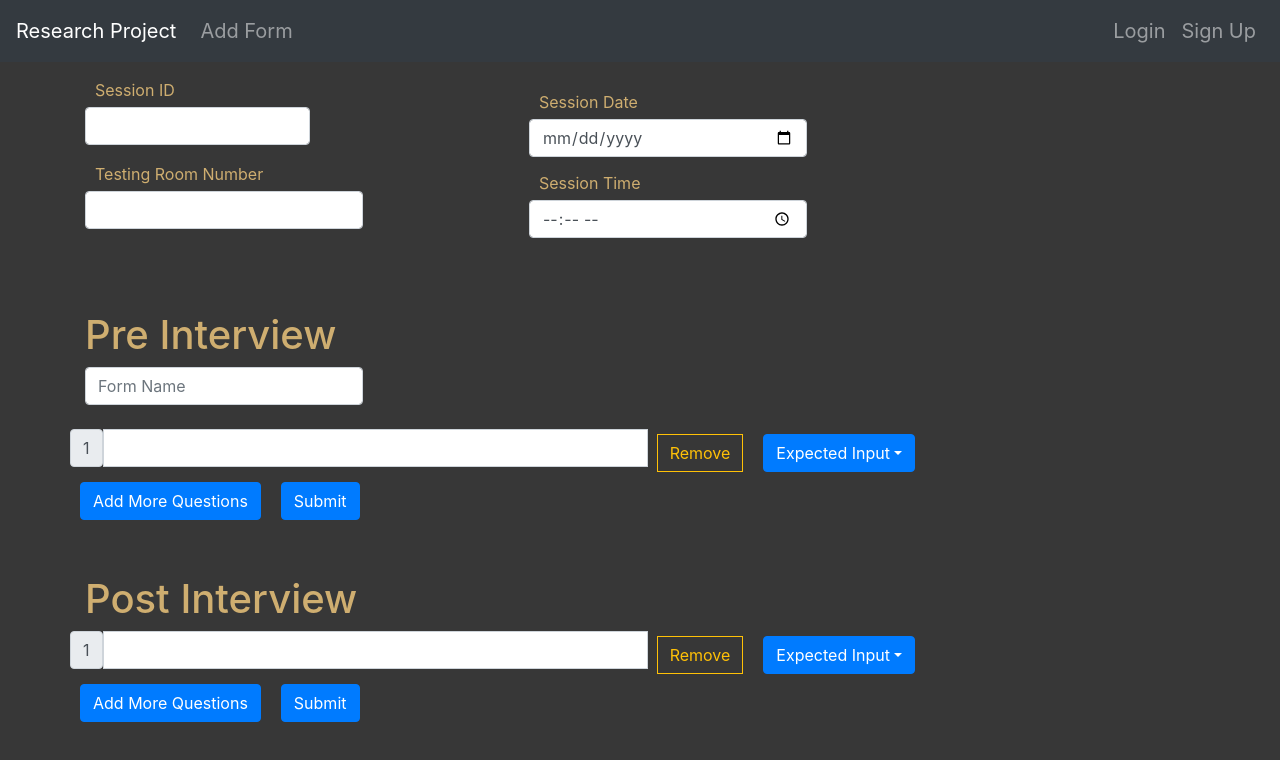
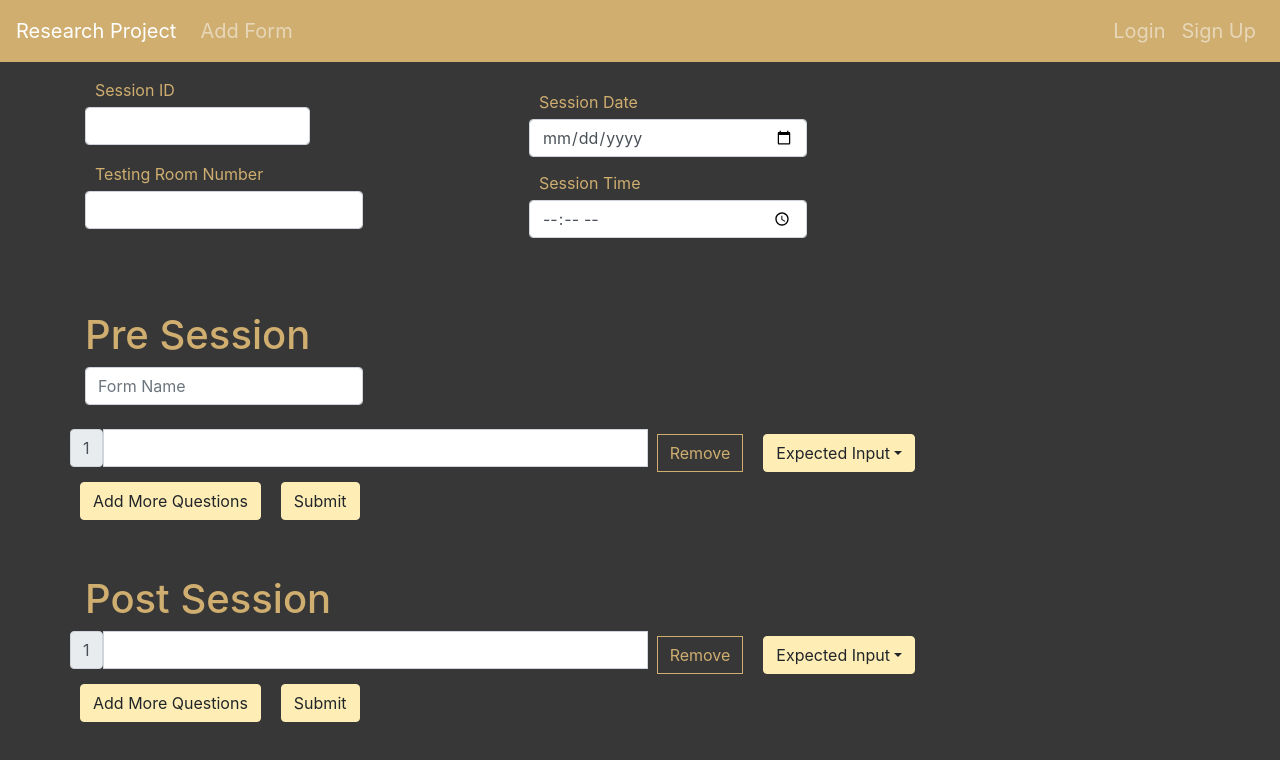
Before and after one commit to Keyami/salems-lot, a React (Create React App) app in the folder checklist/: page /add-form in a window 1280 px wide. Shown: the top 760 px of the page. Built offline with nearby package versions, Linux system fonts and the light colour scheme.

Commit message:
Custom SCSS for button & nav colors.

```diff
--- a/checklist/src/components/add-form.component.js
+++ b/checklist/src/components/add-form.component.js
@@ -1,10 +1,10 @@
-import React, { Component, useState } from "react";
 import Button from "react-bootstrap/Button";
 import Form from "react-bootstrap/Form";
-//import 'bootstrap/dist/css/bootstrap.min.css';
+import './../custom.scss';
 import Dropdown from 'react-bootstrap/Dropdown';
 import Row from 'react-bootstrap/Row';
 import DropdownButton from 'react-bootstrap/DropdownButton';
+import React, { Component, useState } from "react";
 import FormInformation from "./FormInformation.js";
 //import Form from "react-validation/build/form";
 //import Input from "react-validation/build/input";
@@ -117,13 +117,13 @@ function Fullsheet(){
       <FormInformation/>
 
       <div className="Pre-Interview">
-      <h1 className="fontColor">Pre Interview</h1>
+      <h1 className="fontColor">Pre Session</h1>
       <SheetName/>
       <AddForm/>
       </div>
 
       <div className="Post-interview">
-      <h1 className="fontColor">Post Interview</h1>
+      <h1 className="fontColor">Post Session</h1>
       <AddForm/>
       </div>
   </div>
--- /dev/null
+++ b/checklist/src/custom.scss
@@ -0,0 +1,14 @@
+/* custom.scss */
+$colorTop: #FEEEB6;
+$colorBottom: #CFAE70;
+$bg-gradient: linear-gradient(to right, $colorTop,$colorBottom);
+
+$primary: #FEEEB6;
+$warning: #CFAE70;
+$dark: #CFAE70;
+
+/*FEEEB6 CFAE70 1C1C1C FFFFFF*/
+
+/* end custom.scss */
+
+@import '~bootstrap/scss/bootstrap.scss';
```
